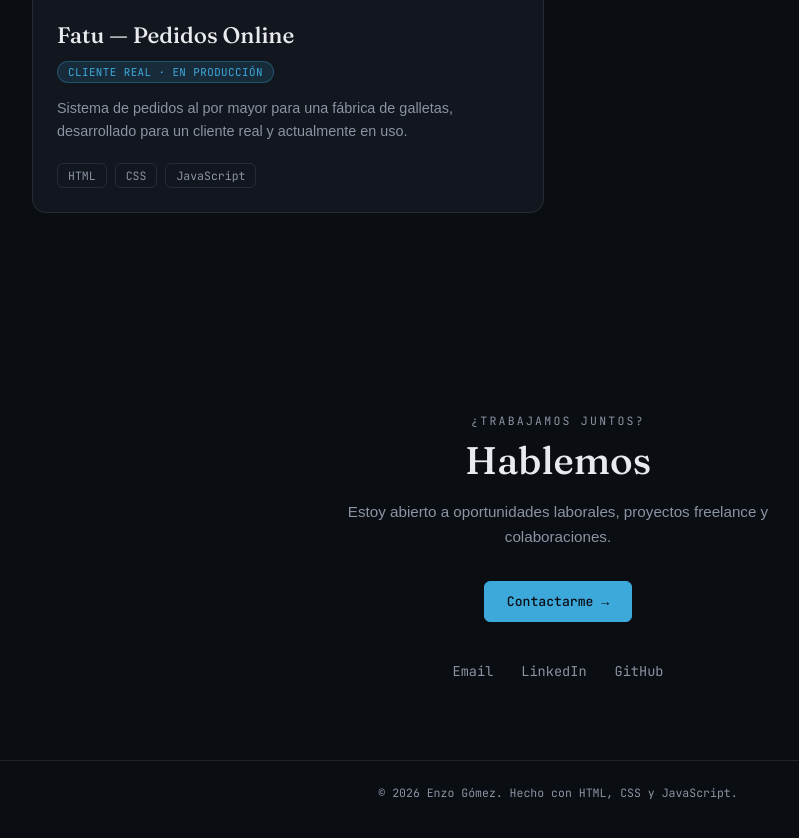
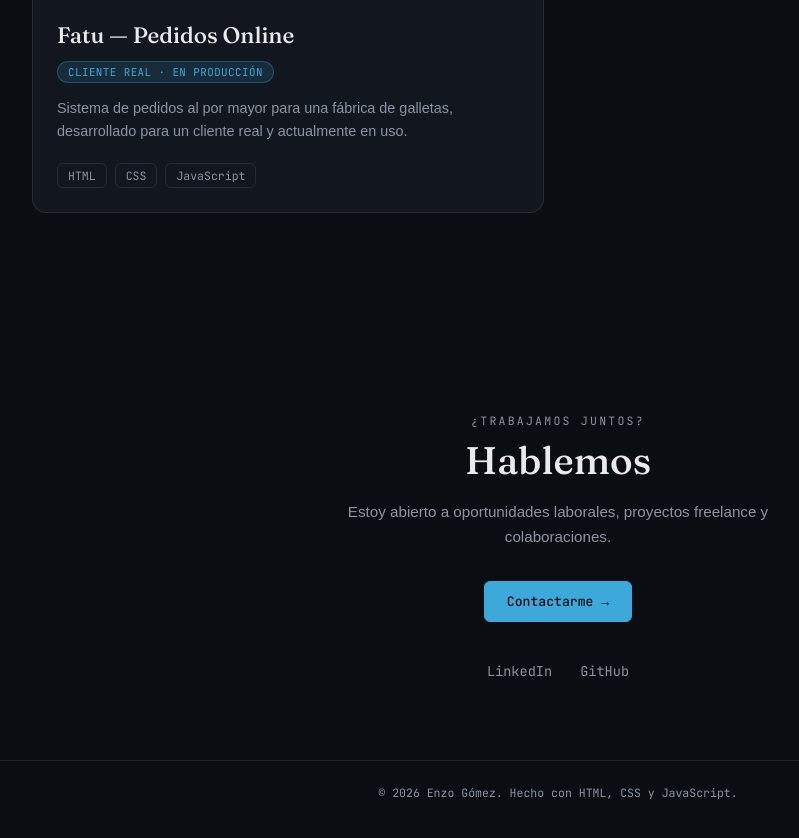
Before and after one commit to EnzoGomez03/MiPortafolio, a plain HTML site: page index.html in a window 1280 px wide. Shown: the part 1950-2788 px from the top of the page, without its empty margins (82-881 px from the left). Drawn offline with nearby package versions, Linux system fonts and the light colour scheme.

Commit message:
Corrigiendo un par de cosas

```diff
--- a/index.html
+++ b/index.html
@@ -145,7 +145,6 @@
                 <a href="mailto:enzolucha@gmail.com" class="btn btn-solid btn-contact">Contactarme →</a>
 
                 <div class="contacto-links">
-                    <a href="mailto:enzolucha@gmail.com" class="contacto-link">Email</a>
                     <a href="https://www.linkedin.com/in/enzo-gomez-0819322b7/" target="_blank" rel="noopener" class="contacto-link">LinkedIn</a>
                     <a href="https://github.com/EnzoGomez03" target="_blank" rel="noopener" class="contacto-link">GitHub</a>
                 </div>
```
